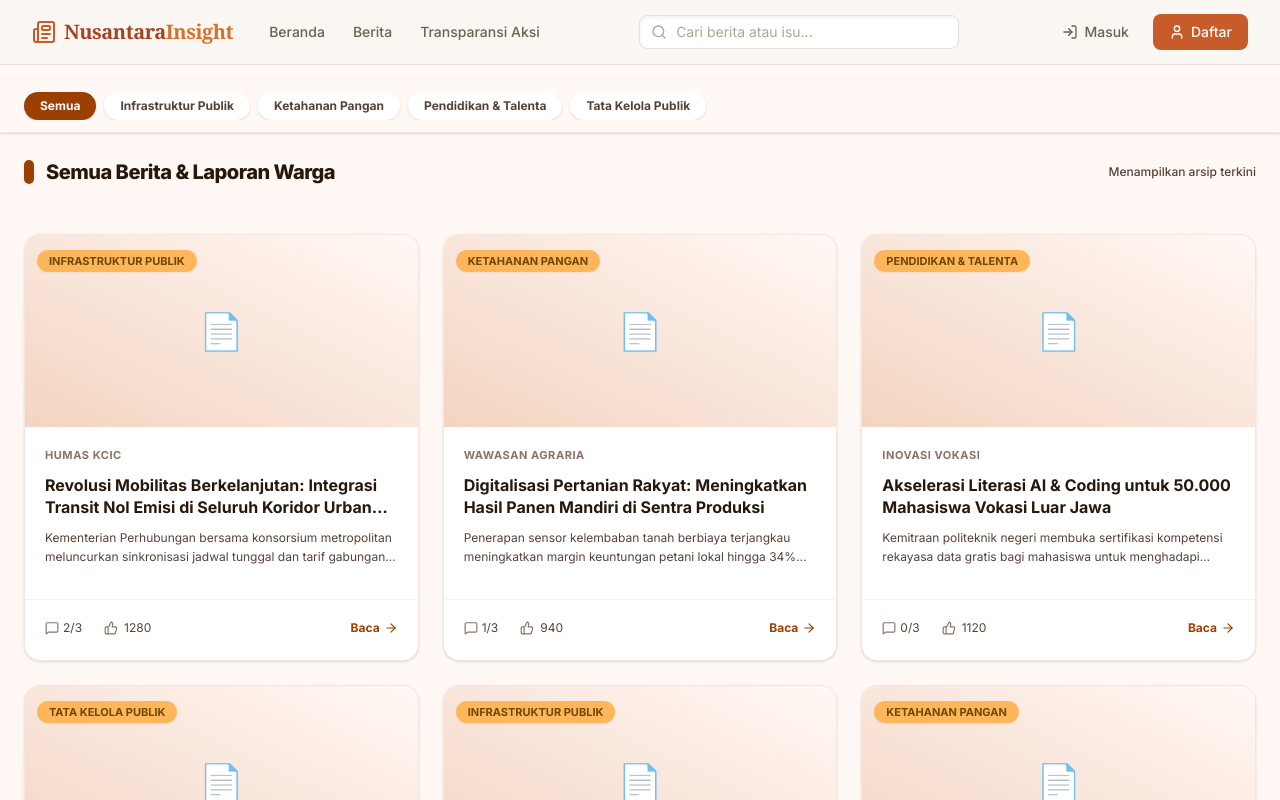
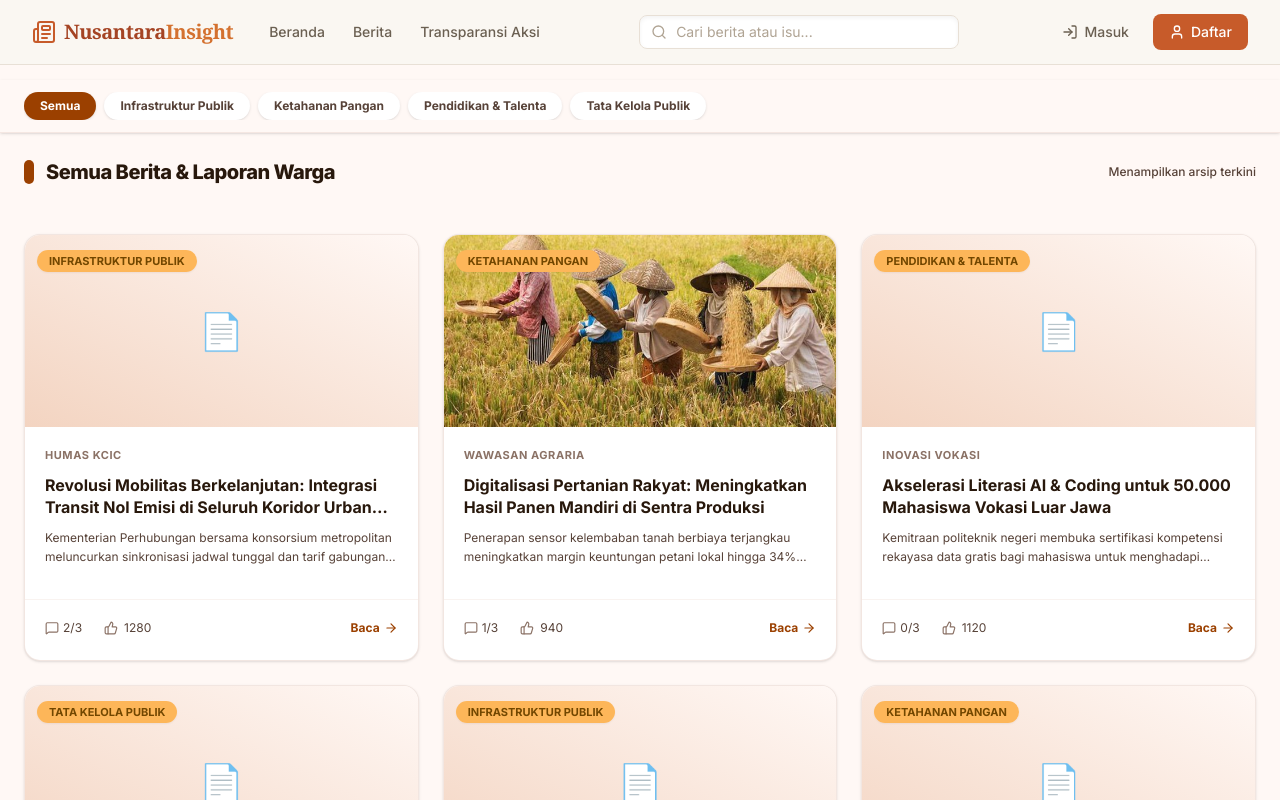
Before and after one commit to oessvn/MelekIsu-app, a Next.js app: page /berita in a window 1280 px wide. Shown: the top 800 px of the page. Built offline with nearby package versions, Linux system fonts and the light colour scheme.

Commit message:
menambahkan foto pada berita

```diff
--- a/app/berita/[slug]/ArticleDetailClient.tsx
+++ b/app/berita/[slug]/ArticleDetailClient.tsx
@@ -106,8 +106,18 @@ export default function ArticleDetailClient({ slug }: { slug: string }) {
                         {articleData.title}
                     </h1>
 
-                    <div className="w-full h-64 sm:h-80 bg-gradient-to-tr from-[#F3D4c1] to-[#FFF8F5] rounded-xl flex items-center justify-center text-[#9B4000] shadow-inner">
-                        <span className="text-7xl">📰</span>
+                    <div className="w-full h-64 sm:h-80 relative rounded-xl overflow-hidden shadow-inner bg-[#F3D4c1]">
+                        {articleData.image ? (
+                            <img
+                                src={articleData.image}
+                                alt={articleData.title}
+                                className="w-full h-full object-cover"
+                            />
+                        ) : (
+                            <div className="w-full h-full flex items-center justify-center text-[#9B4000]">
+                                <span className="text-7xl">📰</span>
+                            </div>
+                        )}
                     </div>
 
                     <div className="text-[#574238] text-sm sm:text-base leading-relaxed space-y-4 pt-2">
--- a/app/berita/page.tsx
+++ b/app/berita/page.tsx
@@ -81,8 +81,8 @@ export default function BeritaPage() {
                                 key={cat}
                                 onClick={() => setSelectedCategory(cat)}
                                 className={`px-4 py-1.5 rounded-full text-xs font-bold transition-all whitespace-nowrap shadow-sm ${selectedCategory === cat
-                                        ? "bg-[#9B4000] text-white shadow-md"
-                                        : "bg-white text-[#574238] hover:bg-[#FFE3D1]"
+                                    ? "bg-[#9B4000] text-white shadow-md"
+                                    : "bg-white text-[#574238] hover:bg-[#FFE3D1]"
                                     }`}
                             >
                                 {cat}
@@ -119,9 +119,18 @@ export default function BeritaPage() {
                                 >
                                     <div>
                                         {/* Thumbnail */}
+                                        {/* Thumbnail */}
                                         <div className="relative h-48 bg-gradient-to-tr from-[#F3D4c1] to-[#FFF8F5] flex items-center justify-center text-[#9B4000] overflow-hidden">
-                                            <span className="text-4xl group-hover:scale-110 transition-transform duration-300">📄</span>
-                                            <div className="absolute top-3 left-3">
+                                            {article.image ? (
+                                                <img
+                                                    src={article.image}
+                                                    alt={article.title}
+                                                    className="w-full h-full object-cover group-hover:scale-105 transition-transform duration-300"
+                                                />
+                                            ) : (
+                                                <span className="text-4xl group-hover:scale-110 transition-transform duration-300">📄</span>
+                                            )}
+                                            <div className="absolute top-3 left-3 z-10">
                                                 <span className="bg-[#FDB659] text-[#724700] px-3 py-1 rounded-full text-[11px] font-bold uppercase shadow-xs">
                                                     {article.category}
                                                 </span>
@@ -203,8 +212,8 @@ export default function BeritaPage() {
                                             <button
                                                 onClick={() => handleToggleLike(article.id)}
                                                 className={`flex items-center gap-1.5 transition-all cursor-pointer px-2.5 py-1 rounded-full ${isLiked
-                                                        ? "bg-[#FFDDC9] text-[#9B4000] font-bold shadow-xs"
-                                                        : "hover:text-[#9B4000] text-[#574238]"
+                                                    ? "bg-[#FFDDC9] text-[#9B4000] font-bold shadow-xs"
+                                                    : "hover:text-[#9B4000] text-[#574238]"
                                                     }`}
                                                 title={isLiked ? "Batalkan Apresiasi" : "Beri Apresiasi"}
                                             >
--- a/data/news.ts
+++ b/data/news.ts
@@ -9,6 +9,7 @@ export interface NewsItem {
     date: string;
     duration: string;
     likes: number;
+    image?: string;
     commentsList: { id: string; author: string; text: string }[];
 }
 
@@ -40,6 +41,7 @@ export const newsDatabase: NewsItem[] = [
         date: "18 Oktober 2025",
         duration: "4 Menit Baca",
         likes: 940,
+        image: "/images/petani.jpg",
         commentsList: [
             { id: "c2-1", author: "Ahmad Fauzi", text: "Alat sensornya bisa didapatkan di mana ya untuk kelompok tani?" }
         ]
```
Also changed, not shown: public/images/petani.jpg (added).
